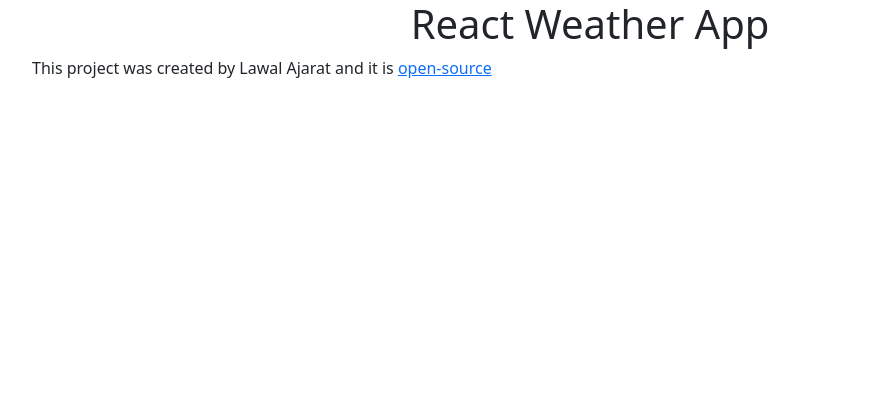
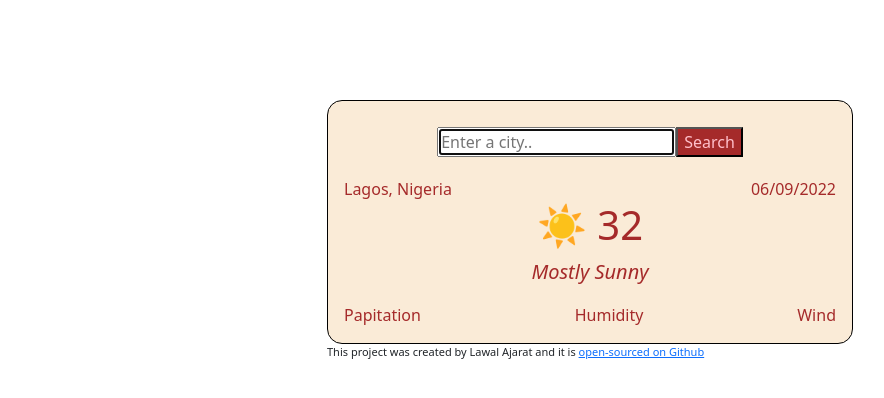
Before and after one commit to Hajarah08/react-weather-app, a React (Create React App) app: page / in a window 1280 px wide. Shown: the top 398 px of the page, without its empty margins (50-934 px from the left). Built offline with nearby package versions, Linux system fonts and the light colour scheme.

Commit message:
i added basic styling

```diff
--- a/public/index.html
+++ b/public/index.html
@@ -18,5 +18,6 @@
   <body>
     <noscript>You need to enable JavaScript to run this app.</noscript>
     <div id="root"></div>
+
   </body>
 </html>
--- a/src/App.css
+++ b/src/App.css
@@ -1,3 +1,3 @@
-h1{
-  text-align: center;
+footer{
+  font-size: 11px;
 }
--- a/src/App.js
+++ b/src/App.js
@@ -1,15 +1,26 @@
 
 import './App.css';
+import Weather from './Weather';
 
 function App() {
   return (
     <div className="App">
       <div className="container">
-      <h1>React Weather App</h1>
 
-      <footer>This project was created by Lawal Ajarat and it is <a href="https://github.com/Hajarah08/react-weather-app" target="_blank"> open-source</a></footer>
+        <Weather />
+        <footer>
+          This project was created by Lawal Ajarat and it is{" "}
+          <a
+            href="https://github.com/Hajarah08/react-weather-app"
+            target="_blank"
+            rel="noreferrer"
+          >
+            {" "}
+            open-sourced on Github
+          </a>
+        </footer>
       </div>
-      </div>
+    </div>
   );
 }
 
--- /dev/null
+++ b/src/Weather.css
@@ -0,0 +1,40 @@
+body{
+    max-width: 550px;
+    margin: 0 auto;
+
+
+
+}
+Form{
+    text-align: center;
+    margin-top: 10px;
+}
+.Weather{
+    color: brown;
+    padding: 16px;
+     background-color: antiquewhite;
+     border: 1px solid #000;
+    border-radius: 15px ;
+    margin-top: 100px;
+}
+h1{
+    text-align: center;
+}
+p{
+    text-align: center;
+    font-size: 20px;
+   font-style: italic;
+}
+ul{
+    margin: 0;
+    padding: 0;
+    list-style: none;
+    display: flex;
+    justify-content: space-between;
+
+}
+.search{
+    color: pink;
+    background: brown;
+    margin-bottom: 20px;
+}
--- /dev/null
+++ b/src/Weather.js
@@ -0,0 +1,24 @@
+import React from "react";
+import "./Weather.css"
+
+export default function Weather(){
+    return (
+      <div className="Weather">
+        <form>
+          <input type="search" placeholder="Enter a city.." className="form" autoFocus="on" />
+          <input type="submit" value="Search" className=" search" />
+        </form>
+        <ul>
+          <li>Lagos, Nigeria</li>
+          <li>06/09/2022</li>
+        </ul>
+        <h1>☀️ 32</h1>
+        <p>Mostly Sunny</p>
+        <ul>
+          <li>Papitation</li>
+          <li>Humidity</li>
+          <li>Wind</li>
+        </ul>
+      </div>
+    );
+}
```
